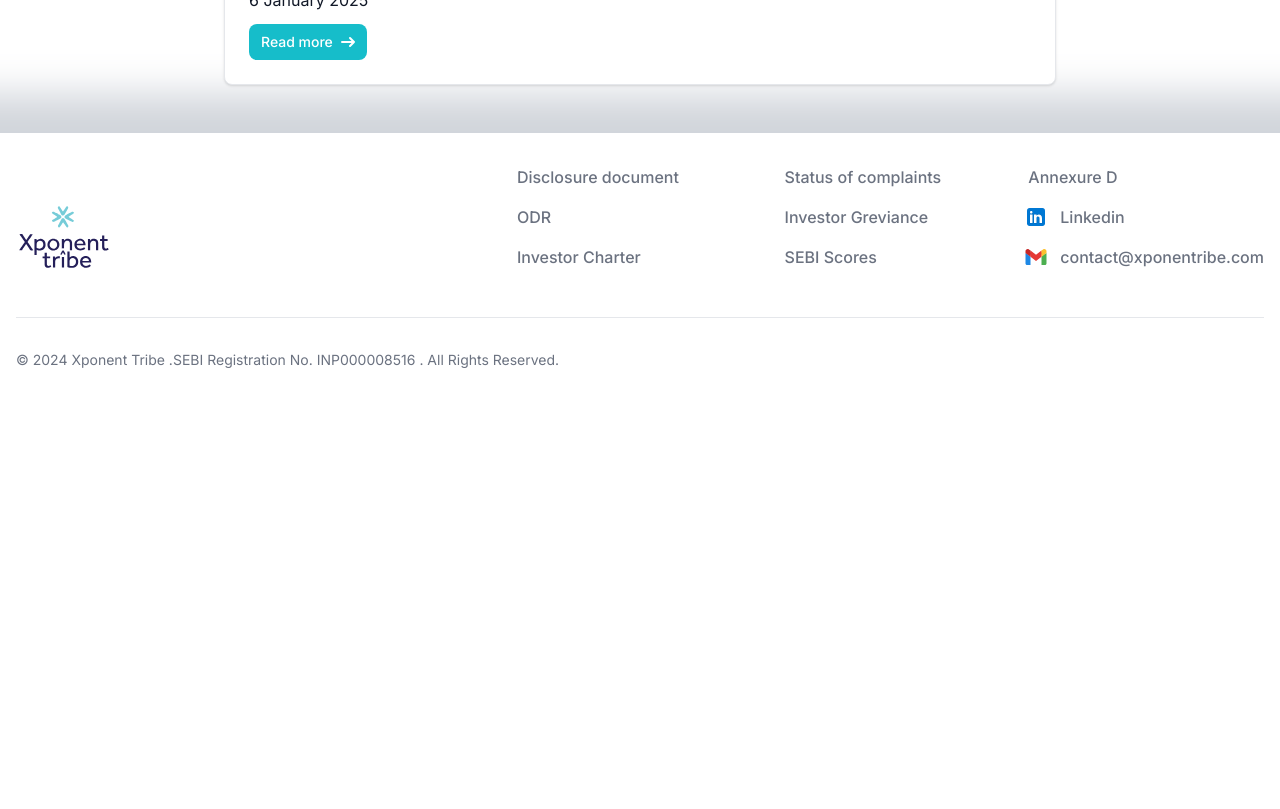
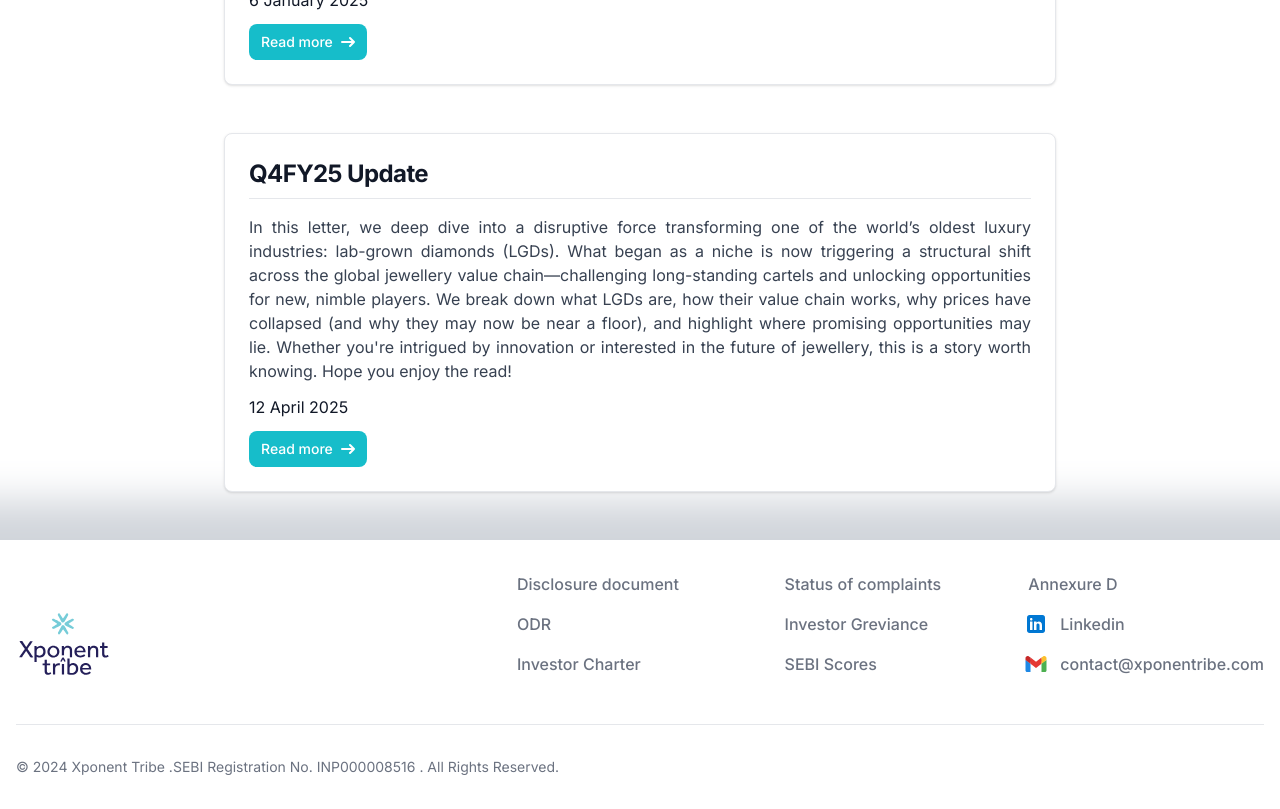
Before and after one commit to xponentribe/Xponentribe, a Next.js app: page /letter in a window 1280 px wide. Shown: the part 1340-2149 px from the top of the page. Before the commit the page ends 1742 px from the top, so only its background shows below. Built offline with nearby package versions, Linux system fonts and the light colour scheme.

Commit message:
Updated Q4FY2025 index.ts

```diff
--- a/data/index.ts
+++ b/data/index.ts
@@ -27,6 +27,13 @@ export const navItems = [
       desc: "In this letter, we explore the transformative rise of GLP-1 drugs, which have captured global attention as revolutionary weight-loss treatments. Brands like Ozempic and Wegovy have sparked widespread buzz, even prompting Elon Musk to call GLP-1 drugs 'the single biggest positive effect on healthcare and quality of life in the 21st century'. We delve into the factors driving their meteoric demand, analyze their intricate supply chain, and highlight opportunities for listed Indian players. Whether you're an investor or simply curious about groundbreaking advancements, we believe this is a story worth knowing. Hope you enjoy the read!",
       date: "6 January 2025",
       link: "https://drive.google.com/file/d/1Y95O-YayCF47C9frdtercKF4AZlHLR1l/view",
+    },
+      {
+      id: 4,
+      heading: "Q4FY25 Update",
+      desc: "In this letter, we deep dive into a disruptive force transforming one of the world’s oldest luxury industries: lab-grown diamonds (LGDs). What began as a niche is now triggering a structural shift across the global jewellery value chain—challenging long-standing cartels and unlocking opportunities for new, nimble players. We break down what LGDs are, how their value chain works, why prices have collapsed (and why they may now be near a floor), and highlight where promising opportunities may lie. Whether you're intrigued by innovation or interested in the future of jewellery, this is a story worth knowing. Hope you enjoy the read!",
+      date: "12 April 2025",
+      link: "https://drive.google.com/file/d/1abQiKGGeC1tfb5_aw2LBRyw1aat-K9hy/view?usp=drive_link",
     }
   ]
 
```
